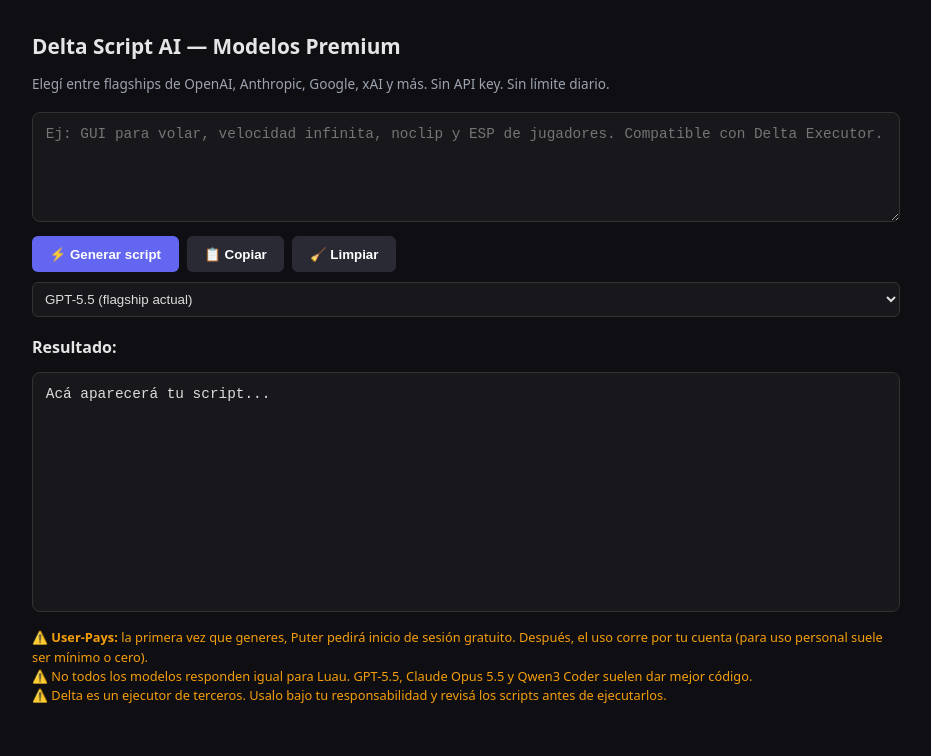
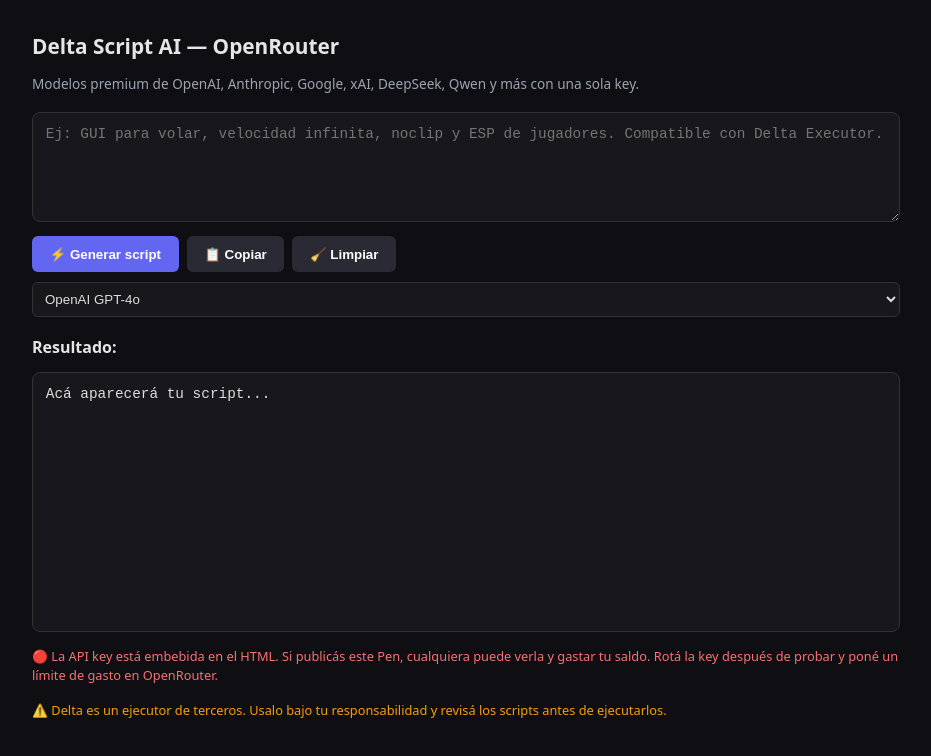
Before and after one commit to francescoxx2023-dot/Mi-pagina, a plain HTML site: page index.html in a window 1280 px wide. Shown: the whole page, without its empty margins (174-1105 px from the left). Drawn offline with Linux system fonts and the light colour scheme.

Commit message:
index.html

````diff
--- a/index.html
+++ b/index.html
@@ -2,8 +2,7 @@
 <html lang="es">
 <head>
   <meta charset="UTF-8">
-  <title>Delta Script AI — Premium</title>
-  <script src="https://js.puter.com/v2/"></script>
+  <title>Delta Script AI — OpenRouter</title>
   <style>
     * { box-sizing: border-box; }
     body { font-family: system-ui, sans-serif; max-width: 900px; margin: 2rem auto; padding: 0 1rem; background: #0f0f13; color: #e5e5e5; }
@@ -11,21 +10,22 @@
     .sub { color: #9ca3af; font-size: .85rem; margin-bottom: 1.2rem; }
     textarea, pre { width: 100%; padding: .8rem; border-radius: 8px; border: 1px solid #333; background: #17171c; color: #ddd; font-family: ui-monospace, monospace; font-size: .9rem; }
     textarea { height: 110px; resize: vertical; }
-    pre { min-height: 240px; white-space: pre-wrap; word-break: break-word; }
+    pre { min-height: 260px; white-space: pre-wrap; word-break: break-word; }
     .row { display: flex; gap: .5rem; flex-wrap: wrap; margin: .6rem 0; align-items: center; }
     button { padding: .65rem 1.1rem; border: none; border-radius: 6px; background: #6366f1; color: #fff; font-weight: 600; cursor: pointer; }
     button:hover { background: #4f46e5; }
     button:disabled { background: #2a2a35; cursor: wait; }
     button.alt { background: #2a2a35; }
     button.alt:hover { background: #3a3a48; }
-    select { padding: .5rem; border-radius: 6px; background: #17171c; color: #ddd; border: 1px solid #333; max-width: 100%; }
+    select { padding: .5rem; border-radius: 6px; background: #17171c; color: #ddd; border: 1px solid #333; flex: 1; min-width: 320px; }
     .error { color: #f87171; }
     .nota { font-size: .8rem; color: #f59e0b; margin-top: 1rem; line-height: 1.5; }
+    .warn { font-size: .8rem; color: #f87171; margin-top: .6rem; line-height: 1.5; }
   </style>
 </head>
 <body>
-  <h1>Delta Script AI — Modelos Premium</h1>
-  <p class="sub">Elegí entre flagships de OpenAI, Anthropic, Google, xAI y más. Sin API key. Sin límite diario.</p>
+  <h1>Delta Script AI — OpenRouter</h1>
+  <p class="sub">Modelos premium de OpenAI, Anthropic, Google, xAI, DeepSeek, Qwen y más con una sola key.</p>
 
   <textarea id="prompt" placeholder="Ej: GUI para volar, velocidad infinita, noclip y ESP de jugadores. Compatible con Delta Executor."></textarea>
 
@@ -36,47 +36,45 @@
   </div>
 
   <div class="row">
-    <select id="model" style="flex:1; min-width: 320px;">
-      <optgroup label="OpenAI — Flagship">
-        <option value="openai/gpt-5.5" selected>GPT-5.5 (flagship actual)</option>
-        <option value="openai/gpt-5.5-pro">GPT-5.5 Pro (razonamiento experto)</option>
-        <option value="openai/gpt-5.4">GPT-5.4</option>
-        <option value="openai/gpt-5.4-nano">GPT-5.4 Nano (rápido)</option>
+    <select id="model">
+      <optgroup label="⭐ Recomendados para código Lua">
+        <option value="openai/gpt-4o" selected>OpenAI GPT-4o</option>
+        <option value="anthropic/claude-sonnet-4">Claude Sonnet 4</option>
+        <option value="qwen/qwen3-coder">Qwen3 Coder</option>
+        <option value="deepseek/deepseek-chat-v3.1">DeepSeek V3.1</option>
+      </optgroup>
+
+      <optgroup label="OpenAI">
         <option value="openai/gpt-5">GPT-5</option>
+        <option value="openai/gpt-4.1">GPT-4.1</option>
         <option value="openai/o3">o3 (razonamiento)</option>
         <option value="openai/o4-mini">o4-mini</option>
       </optgroup>
 
-      <optgroup label="Anthropic — Claude">
-        <option value="anthropic/claude-opus-5-5">Claude Opus 5.5 (máxima capacidad)</option>
-        <option value="anthropic/claude-opus-4-7">Claude Opus 4.7</option>
-        <option value="anthropic/claude-opus-4-6-fast">Claude Opus 4.6 Fast (baja latencia)</option>
-        <option value="anthropic/claude-sonnet-4-6">Claude Sonnet 4.6 (equilibrado)</option>
-        <option value="anthropic/claude-haiku-4-5">Claude Haiku 4.5 (rápido/económico)</option>
+      <optgroup label="Anthropic">
+        <option value="anthropic/claude-opus-4">Claude Opus 4</option>
+        <option value="anthropic/claude-3.7-sonnet">Claude 3.7 Sonnet</option>
+        <option value="anthropic/claude-3.5-haiku">Claude 3.5 Haiku</option>
       </optgroup>
 
-      <optgroup label="Google — Gemini">
-        <option value="google/gemini-3.8-flash">Gemini 3.8 Flash (multimodal)</option>
-        <option value="google/gemini-2.5-pro">Gemini 2.5 Pro (razonamiento profundo)</option>
-        <option value="google/gemini-2.5-flash">Gemini 2.5 Flash (diario)</option>
-        <option value="google/gemini-2.0-flash">Gemini 2.0 Flash</option>
+      <optgroup label="Google">
+        <option value="google/gemini-2.5-pro">Gemini 2.5 Pro</option>
+        <option value="google/gemini-2.5-flash">Gemini 2.5 Flash</option>
       </optgroup>
 
-      <optgroup label="xAI — Grok">
-        <option value="x-ai/grok-4.7">Grok 4.7 (flagship)</option>
-        <option value="x-ai/grok-4.6">Grok 4.6</option>
-        <option value="x-ai/grok-4.1-fast">Grok 4.1 Fast</option>
+      <optgroup label="xAI / Otros">
+        <option value="x-ai/grok-4">Grok 4</option>
+        <option value="x-ai/grok-3">Grok 3</option>
+        <option value="mistralai/mistral-large">Mistral Large</option>
+        <option value="meta-llama/llama-4-maverick">Llama 4 Maverick</option>
+        <option value="z-ai/glm-4.6">GLM 4.6</option>
+        <option value="moonshotai/kimi-k2">Kimi K2</option>
       </optgroup>
 
-      <optgroup label="Open-Source / Especializados">
-        <option value="deepseek/deepseek-r1">DeepSeek R1 (razonamiento)</option>
-        <option value="deepseek/deepseek-v4-pro">DeepSeek V4 Pro</option>
-        <option value="qwen/qwen3-coder-480b">Qwen3 Coder 480B (código)</option>
-        <option value="mistral/mistral-large-latest">Mistral Large</option>
-        <option value="z-ai/glm-5.3">GLM 5.3 (agentes/código)</option>
-        <option value="moonshot/kimi-k2.5">Kimi K2.5</option>
-        <option value="meta/llama-4.1-405b">Llama 4.1 405B</option>
-        <option value="kt/midm-k-3.0-pro">KT Mi:dm K 3.0 Pro</option>
+      <optgroup label="🆓 Gratuitos (:free)">
+        <option value="deepseek/deepseek-r1:free">DeepSeek R1 Free</option>
+        <option value="meta-llama/llama-3.3-70b-instruct:free">Llama 3.3 70B Free</option>
+        <option value="google/gemini-2.0-flash-exp:free">Gemini 2.0 Flash Free</option>
       </optgroup>
     </select>
   </div>
@@ -84,13 +82,17 @@
   <h2 style="font-size:1rem;margin-top:1.2rem;">Resultado:</h2>
   <pre id="output">Acá aparecerá tu script...</pre>
 
+  <div class="warn">
+    🔴 La API key está embebida en el HTML. Si publicás este Pen, cualquiera puede verla y gastar tu saldo. Rotá la key después de probar y poné un límite de gasto en OpenRouter.
+  </div>
   <div class="nota">
-    ⚠️ <strong>User-Pays:</strong> la primera vez que generes, Puter pedirá inicio de sesión gratuito. Después, el uso corre por tu cuenta (para uso personal suele ser mínimo o cero).<br>
-    ⚠️ No todos los modelos responden igual para Luau. GPT-5.5, Claude Opus 5.5 y Qwen3 Coder suelen dar mejor código.<br>
     ⚠️ Delta es un ejecutor de terceros. Usalo bajo tu responsabilidad y revisá los scripts antes de ejecutarlos.
   </div>
 
   <script>
+    const API_KEY = "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";
+    const ENDPOINT = "https://openrouter.ai/api/v1/chat/completions";
+
     const btn = document.getElementById('btn');
     const promptEl = document.getElementById('prompt');
     const output = document.getElementById('output');
@@ -110,22 +112,39 @@ El script debe poder pegarse y ejecutarse directamente en Delta.`;
       output.textContent = 'Generando con ' + modelEl.value + '...';
 
       try {
-        const response = await puter.ai.chat(
-          `${SYSTEM}\n\nDescripción del script: ${userPrompt}`,
-          { model: modelEl.value }
-        );
+        const res = await fetch(ENDPOINT, {
+          method: 'POST',
+          headers: {
+            'Authorization': 'Bearer ' + API_KEY,
+            'Content-Type': 'application/json',
+            'HTTP-Referer': 'https://codepen.io',
+            'X-Title': 'Delta Script AI'
+          },
+          body: JSON.stringify({
+            model: modelEl.value,
+            messages: [
+              { role: 'system', content: SYSTEM },
+              { role: 'user', content: userPrompt }
+            ],
+            temperature: 0.3,
+            max_tokens: 4096
+          })
+        });
 
-        let texto = typeof response === 'string'
-          ? response
-          : (response?.text || response?.message?.content || '');
+        const data = await res.json();
+        if (!res.ok) {
+          const msg = data?.error?.message || ('HTTP ' + res.status);
+          throw new Error(msg);
+        }
 
+        let texto = data?.choices?.[0]?.message?.content || '';
         if (!texto) throw new Error('La IA no devolvió contenido.');
 
         texto = texto.replace(/^```[a-z]*\n?/i, '').replace(/```$/,'').trim();
         output.textContent = texto;
       } catch (err) {
         output.textContent = '❌ Error: ' + err.message +
-          '\n\nProbá otro modelo o asegurate de haber iniciado sesión en Puter.';
+          '\n\nVerificá que la key siga activa, que el modelo exista y que tengas saldo en OpenRouter.';
         output.classList.add('error');
       } finally {
         btn.disabled = false;
````
